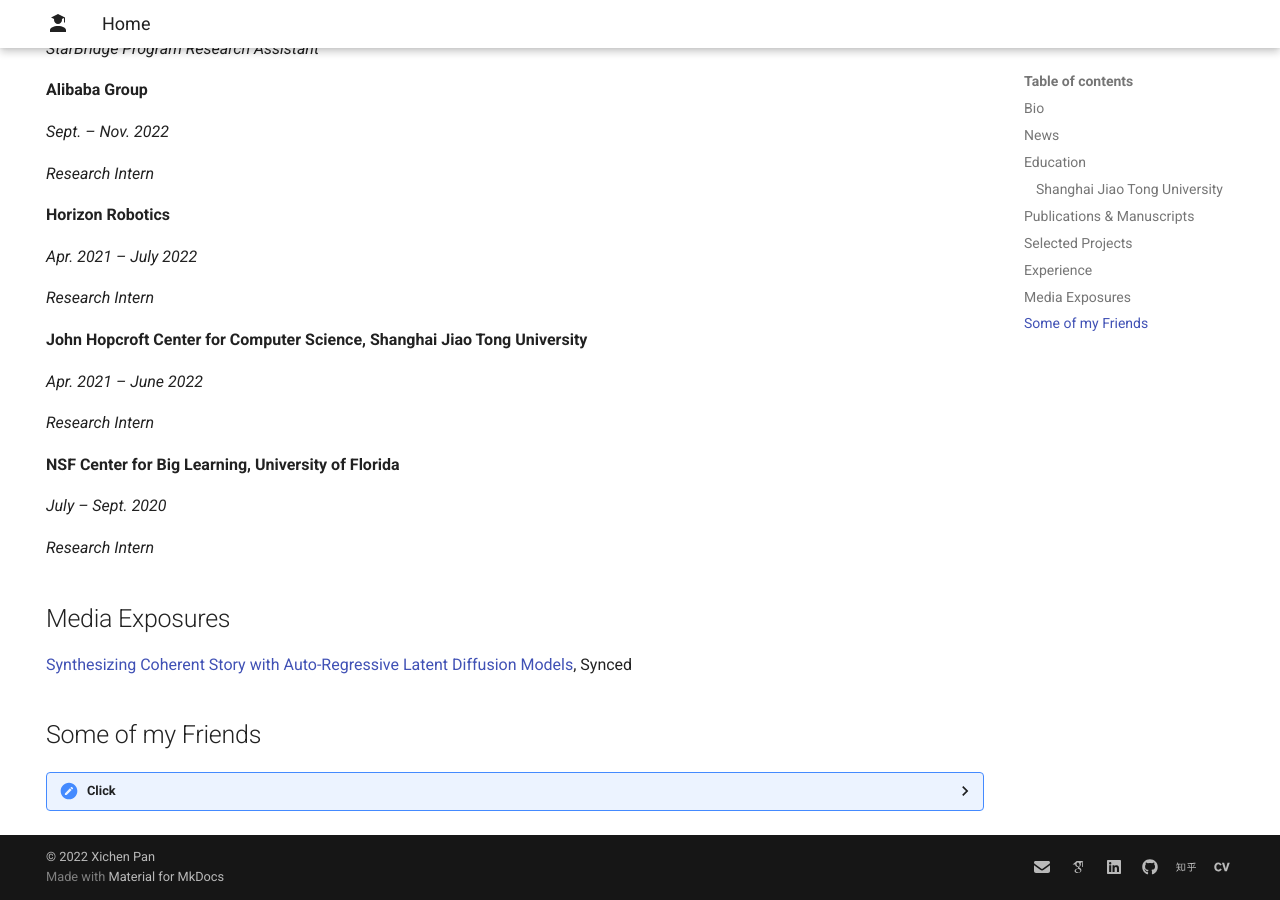
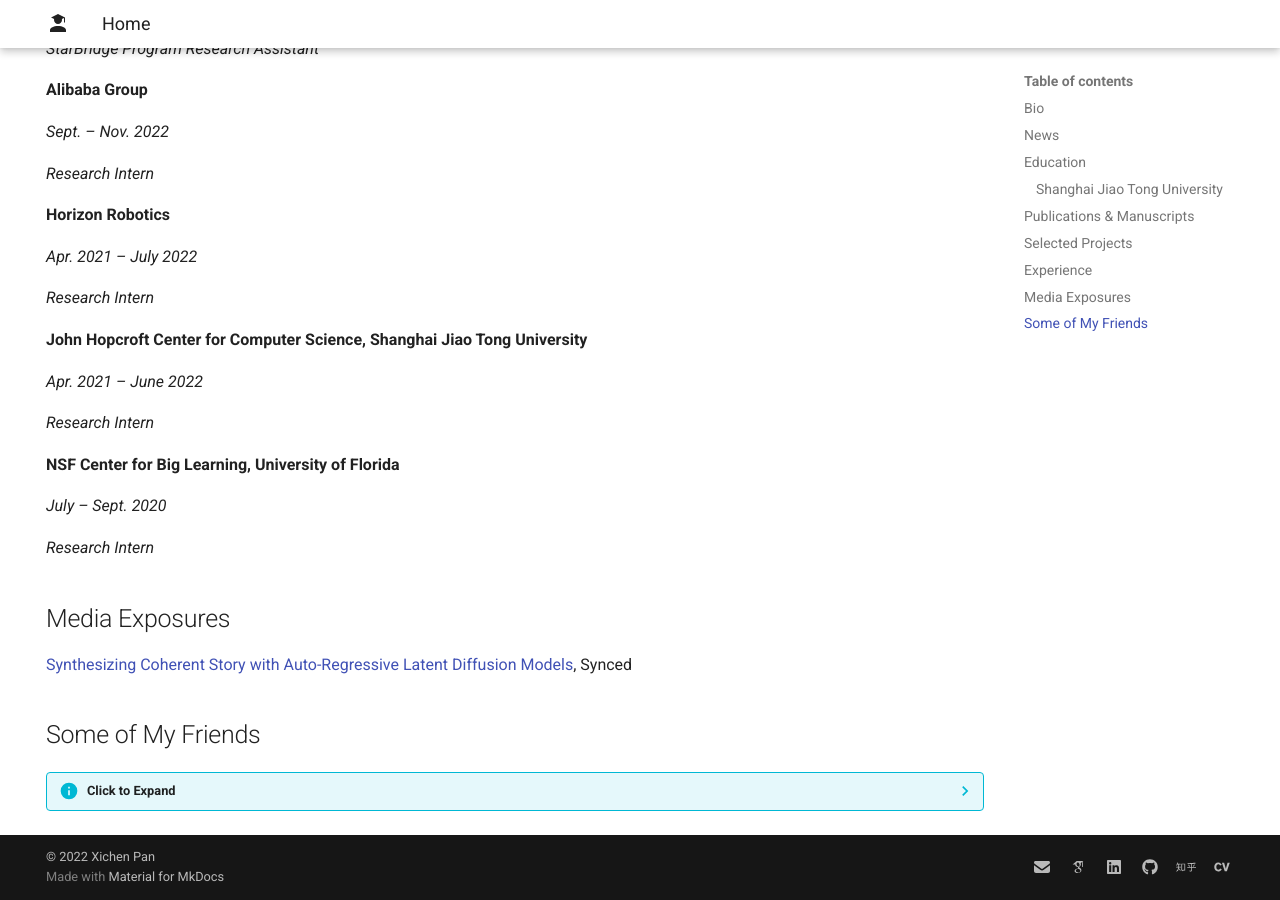
Before and after one commit to xichenpan/xichenpan.github.io, an MkDocs documentation site: the page built from docs/index.md, in a window 1280 px wide and 900 px high, scrolled down 1777 px. Built offline with MkDocs 1.6.1 and Material for MkDocs 9.7.7, drawn with Linux system fonts in a browser that asks for light colours; some of the changed lines change nothing that is shown.

Commit message:
Update index.md

```diff
--- a/docs/index.md
+++ b/docs/index.md
@@ -96,9 +96,9 @@ A GitHub page built for reference in selecting CS master programs in north Ameri
 
 [Synthesizing Coherent Story with Auto-Regressive Latent Diffusion Models](https://www.jiqizhixin.com/articles/2022-11-27), Synced
 
-## Some of my Friends
+## Some of My Friends
 
-??? Click to expand
+??? info "Click to Expand"
     Georgia Tech: [Haotian Xue](https://xavihart.github.io/)
 
     Shanghai Jiao Tong University: [Yanjie Ze](https://yanjieze.com/)
```
